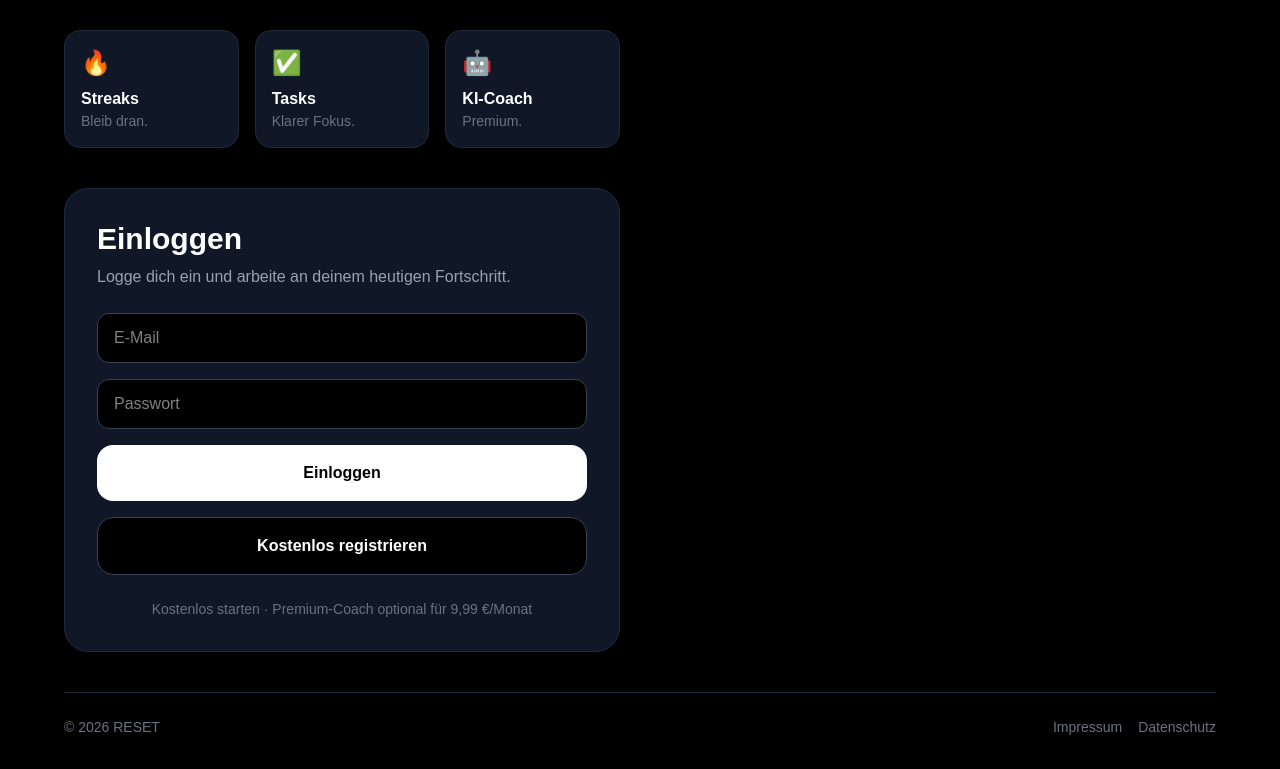
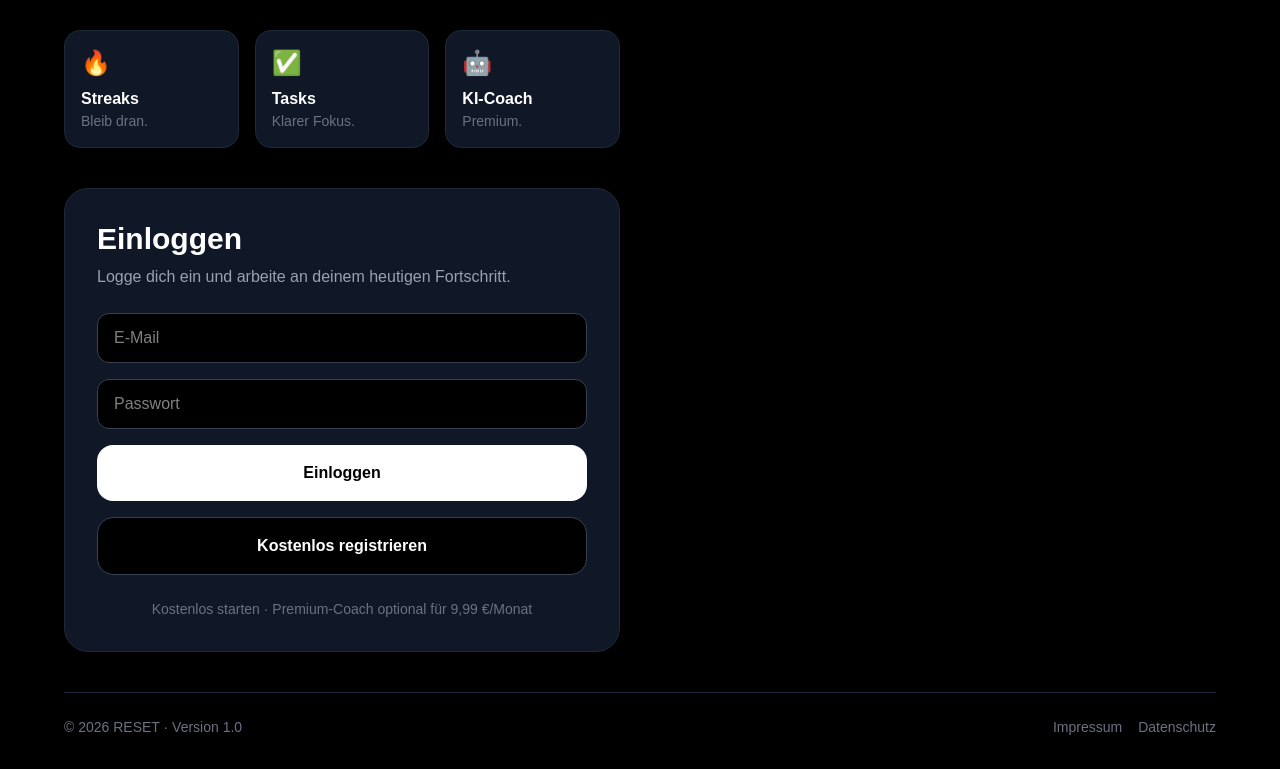
Before and after one commit to niklasgorbatschow06-a11y/reset-app, a Next.js app: page / in a window 1280 px wide. Shown: the part 474-1243 px from the top of the page. Built offline with nearby package versions, Linux system fonts and the light colour scheme; no server answers.

Commit message:
add app version

```diff
--- a/app/page.js
+++ b/app/page.js
@@ -144,7 +144,7 @@ export default function Home() {
         </section>
       </div>
       <footer className="max-w-6xl mx-auto border-t border-gray-800 pt-6 mt-10 flex flex-col sm:flex-row gap-4 justify-between text-sm text-gray-500">
-  <p>© 2026 RESET</p>
+  <p>© 2026 RESET · Version 1.0</p>
 
   <div className="flex gap-4">
     <a href="/impressum" className="hover:text-white">
```
